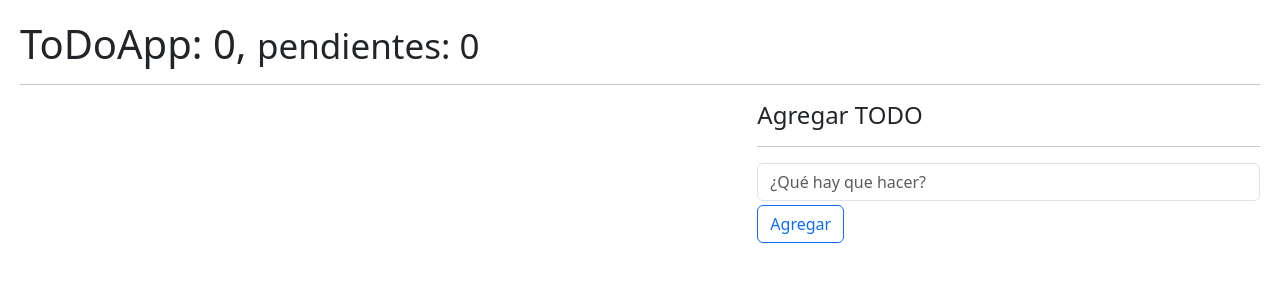
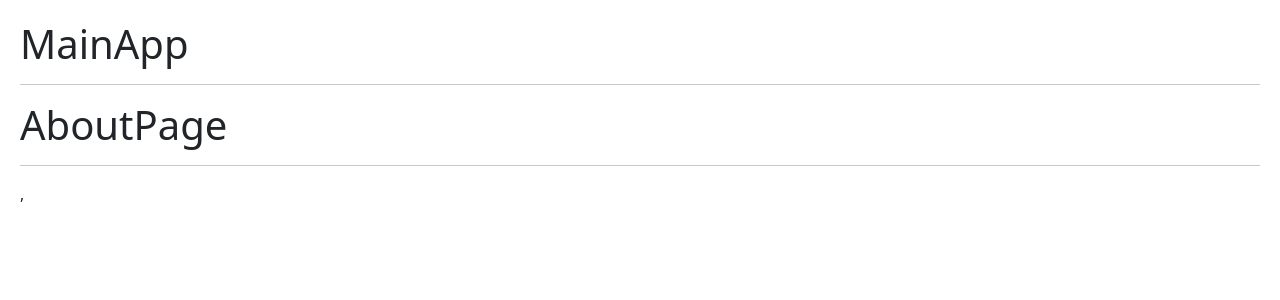
Before and after one commit to danielcarbajal16/05-hook-app-vite, a React (Vite) app: page /about in a window 1280 px wide. Shown: the top 300 px of the page. Built offline with nearby package versions, Linux system fonts and the light colour scheme.

Commit message:
Files created to learn about react router

```diff
--- a/package.json
+++ b/package.json
@@ -9,8 +9,12 @@
     "preview": "vite preview"
   },
   "dependencies": {
+    "localforage": "^1.10.0",
+    "match-sorter": "^6.3.1",
     "react": "^18.2.0",
-    "react-dom": "^18.2.0"
+    "react-dom": "^18.2.0",
+    "react-router-dom": "^6.10.0",
+    "sort-by": "^0.0.2"
   },
   "devDependencies": {
     "@types/react": "^18.0.28",
--- /dev/null
+++ b/src/09-useContext/AboutPage.jsx
@@ -0,0 +1,8 @@
+export const AboutPage = () => {
+    return (
+        <>
+            <h1>AboutPage</h1>
+            <hr />
+        </>
+    )
+}
--- /dev/null
+++ b/src/09-useContext/HomePage.jsx
@@ -0,0 +1,8 @@
+export const HomePage = () => {
+    return (
+        <>
+            <h1>HomePage</h1>
+            <hr />
+        </>
+    )
+}
--- /dev/null
+++ b/src/09-useContext/LoginPage.jsx
@@ -0,0 +1,8 @@
+export const LoginPage = () => {
+    return (
+        <>
+            <h1>LoginPage</h1>
+            <hr />
+        </>
+    )
+}
--- /dev/null
+++ b/src/09-useContext/MainApp.jsx
@@ -0,0 +1,19 @@
+import { Navigate, Route, Routes } from "react-router-dom";
+import { AboutPage, HomePage, LoginPage } from "./";
+
+export const MainApp = () => {
+    return (
+        <>
+            <h1>MainApp</h1>
+            <hr />
+
+            <Routes>
+                <Route path="/" element={<HomePage />} />
+                <Route path="login" element={<LoginPage />} />
+                <Route path="about" element={<AboutPage />} />
+
+                <Route path="/*" element={<Navigate to="/about" />} />
+            </Routes>
+        </>
+    )
+}
--- /dev/null
+++ b/src/09-useContext/index.js
@@ -0,0 +1,4 @@
+export * from './AboutPage';
+export * from './HomePage';
+export * from './LoginPage';
+export * from './MainApp';
--- a/src/main.jsx
+++ b/src/main.jsx
@@ -1,5 +1,7 @@
 import React from 'react'
 import ReactDOM from 'react-dom/client'
+import { BrowserRouter } from 'react-router-dom'
+
 import './index.css'
 // import { HooksApp } from './HooksApp'
 // import { CounterApp } from './01-useState/CounterApp'
@@ -13,12 +15,13 @@ import './index.css'
 // import { MemoHook } from './06-memos/MemoHook'
 // import { CallbackHook } from './06-memos/CallbackHook'
 // import { Padre } from './07-tarea-memo/Padre'
-import { TodoApp } from './08-useReducer/TodoApp'
-
-// import './08-useReducer/intro-reducer'
+// import { TodoApp } from './08-useReducer/TodoApp'
+import { MainApp } from './09-useContext/MainApp'
 
 ReactDOM.createRoot(document.getElementById('root')).render(
-  <React.StrictMode>
-    <TodoApp />
-  </React.StrictMode>,
+  <BrowserRouter>
+    <React.StrictMode>
+      <MainApp />
+    </React.StrictMode>,
+  </BrowserRouter>
 )
```
Also changed, not shown: 1 other file (tests, documents, lock files or other folders).
